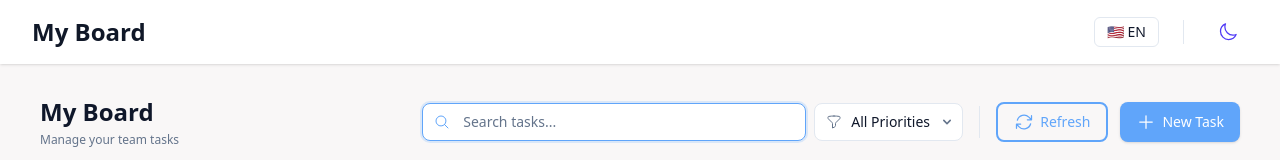
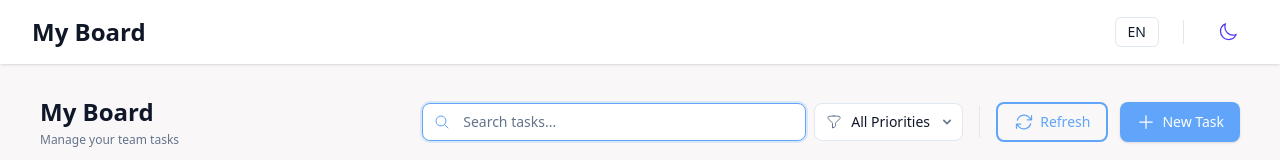
Before and after one commit to phraewchuthamat/task-board-react, a React (Vite) app: page / in a window 1280 px wide. Shown: the top 160 px of the page. Built offline with nearby package versions, Linux system fonts and the light colour scheme.

Commit message:
Fix word change language

```diff
--- a/src/components/ui/LanguageSwitcher.tsx
+++ b/src/components/ui/LanguageSwitcher.tsx
@@ -13,7 +13,7 @@ export default function LanguageSwitcher() {
                 active:scale-95 cursor-pointer
             "
         >
-            {language === 'en' ? '🇺🇸 EN' : '🇹🇭 TH'}
+            {language === 'en' ? 'EN' : 'TH'}
         </button>
     )
 }
```
